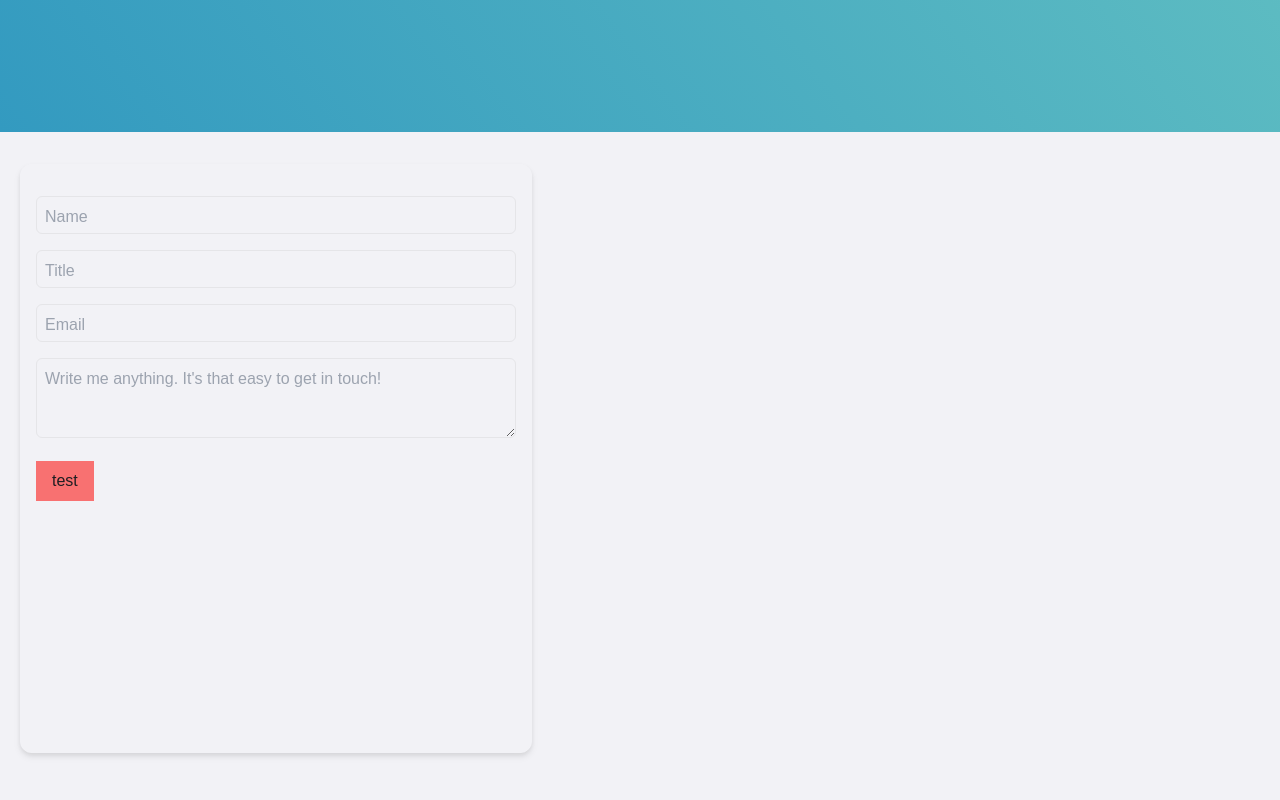
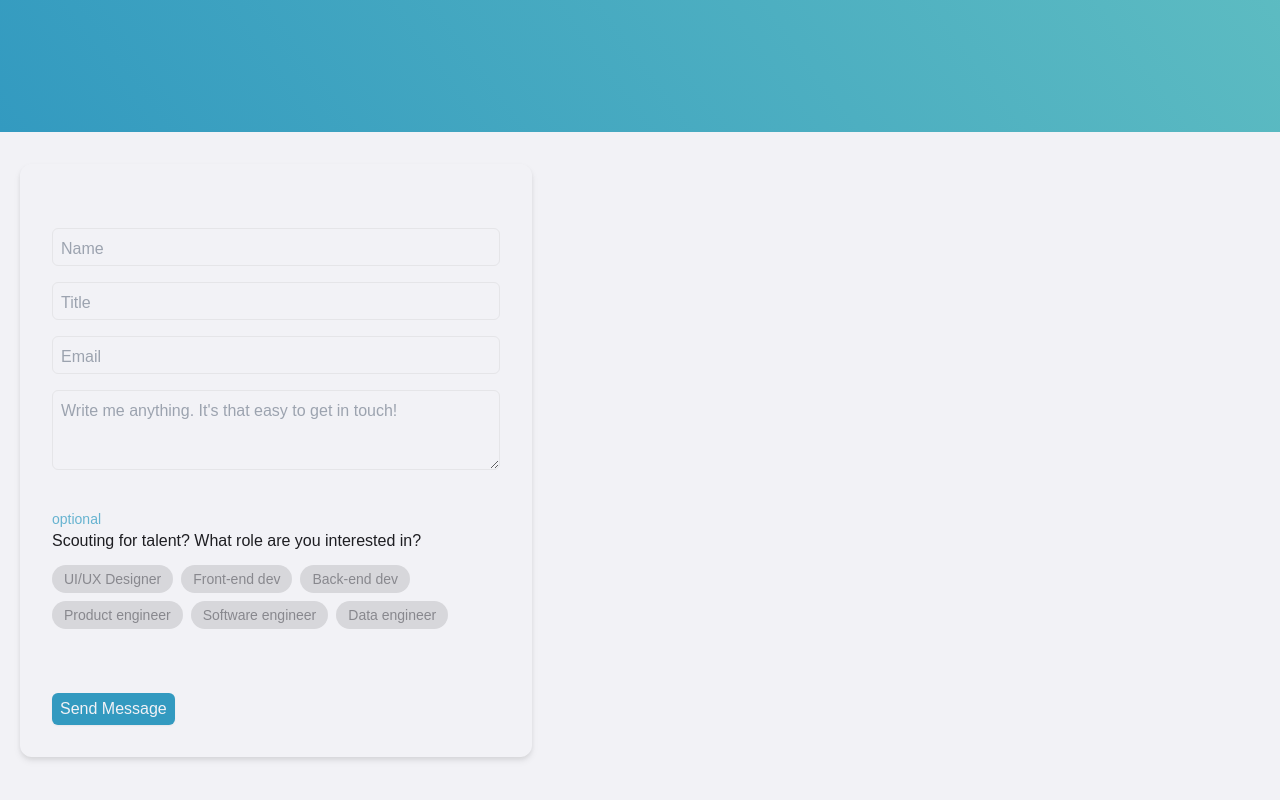
Before and after one commit to qarnayn-dev/qarnayn_portfolio, a Next.js app: page / in a window 1280 px wide. Shown: the part 2910-3710 px from the top of the page. Built offline with nearby package versions, Linux system fonts and the light colour scheme.

Commit message:
ADD - layout for the contact form

```diff
--- a/components/ContactSection.tsx
+++ b/components/ContactSection.tsx
@@ -1,5 +1,6 @@
 import { motion } from 'framer-motion';
 import React, { ChangeEvent, useEffect, useMemo, useReducer, useState } from 'react'
+import { TextInputField } from './TextInputField';
 
 export const ContactSection = () => {
   return (
@@ -23,63 +24,31 @@ const ContactMeForm = () => {
     }
 
     return (
-        <div className='w-full max-w-lg h-[80%] rounded-xl px-4 py-8 bg-themed-gray-base drop-shadow-md dark:bg-neutral-900 style-body'>
+        <div className='w-full max-w-lg rounded-xl px-4 mobile-lg:px-6 sm:px-8 pt-16 pb-6 bg-themed-gray-base drop-shadow-md dark:bg-neutral-900 style-body flex flex-col justify-center items-start'>
             <TextInputField title='Name' inputKeyName="name" value={state.name} onChange={handleInputChange} />
             <TextInputField title='Title' inputKeyName="title" value={state.title} onChange={handleInputChange} />
             <TextInputField title='Email' inputKeyName="email" value={state.email} onChange={handleInputChange} />
-            <TextInputField title='Message' hintText="Write me anything. It's that easy to get in touch!" inputKeyName="message" value={state.message} onChange={handleInputChange} useTextArea/>
-            <button className='bg-red-400 px-4 py-2' onClick={()=>checkForState()}>test</button>
+            <TextInputField title='Message' hintText="Write me anything. It's that easy to get in touch!" inputKeyName="message" value={state.message} onChange={handleInputChange} useTextArea />
+            <div className='w-full  mt-4 mb-2relative'>
+                <div className='style-small-text text-primary-t4 '>optional</div>
+                <div className='mb-3'>Scouting for talent? What role are you interested in?</div>
+                <div className='w-full gap-2 flex flex-wrap'>
+                    <SelectableTag>UI/UX Designer</SelectableTag>
+                    <SelectableTag>Front-end dev</SelectableTag>
+                    <SelectableTag>Back-end dev</SelectableTag>
+                    <SelectableTag>Product engineer</SelectableTag>
+                    <SelectableTag>Software engineer</SelectableTag>
+                    <SelectableTag>Data engineer</SelectableTag>
+                </div>
+            </div>
+            <button className='mt-16 mb-2 px-2 py-1 bg-primary-t2 text-themed-gray-base dark:text-themed-gray-inverse style-body shadow-sm dark:shadow-themed-gray-t3 font-normal rounded-md ' onClick={()=>checkForState()}>Send Message</button>
         </div>
     )
 }
 
-interface iTextInputField{
-    inputKeyName: string,
-    title: string,
-    value: string,
-    onChange: (e: ChangeEvent<HTMLInputElement | HTMLTextAreaElement >) => void,
-    hintText?: string,
-    labelId?: string,
-    useTextArea?: boolean,
-    className?: string,
-}
-
-const TextInputField = (props:iTextInputField) => {
-    const [isFocus, setIsFocus] = useState(false);
-    const shouldOnTop = useMemo(() => {
-        return (!isFocus && props.value.length === 0)
-    }, [isFocus, props.value.length === 0]);
-
-    const inputBoxCN: string = "w-full px-2 pt-2 pb-1 bg-transparent border-[1px] border-themed-gray-t2 rounded-md outline-none focus:outline-offset-0 focus:duration-500 ease-out-circ focus:outline-primary-t2 focus:border-transparent";
-
+const SelectableTag = (props:any) => {
     return (
-        <div className={`relative group ${props.className ?? 'mb-4'}`}>
-            <motion.label
-                transition={{duration: isFocus ? 0.3 : 0.12}}
-                animate={{
-                    translateY: shouldOnTop ? 0 : -14,
-                    translateX: shouldOnTop ? 6:0,
-                    scale: shouldOnTop ? 0.9 : 0.8,
-                    opacity:  shouldOnTop? 0: 1,
-                }}
-                className='bg-themed-gray-base text-themed-gray-t7 absolute top-0 left-0 px-1 group-focus-within:text-primary-base group-focus-within:font-medium'>{props.title}</motion.label>
-            {!props.useTextArea ?
-            <input
-                name={props.inputKeyName}
-                placeholder={isFocus ? "" : props.hintText ?? props.title}
-                onFocus={() => setIsFocus(true)}
-                onBlur={() => setIsFocus(false)}
-                onChange={(e) => props.onChange(e)}
-                className={`${inputBoxCN}`} />
-            : <textarea
-                name={props.inputKeyName}
-                placeholder={isFocus ? "" : props.hintText ?? props.title}
-                onFocus={() => setIsFocus(true)}
-                onBlur={() => setIsFocus(false)}
-                onChange={(e) => props.onChange(e)}
-                className={`${inputBoxCN} h-20`} />
-            }
-        </div>
+        <button className='px-3 py-1 bg-themed-gray-t3 rounded-2xl overflow-clip style-small-text text-themed-gray-t9'>{props.children}</button>
     )
  }
 
--- a/styles/globals.css
+++ b/styles/globals.css
@@ -31,6 +31,11 @@
     /* Sub-heading scaled */
     .style-body{
         @apply text-sm mobile-lg:text-base 2xl:lg:text-lg
+    }
+
+     /* Sub-heading scaled */
+    .style-small-text{
+        @apply text-xs mobile-lg:text-sm 2xl:lg:text-base font-light
     }
 
     /* Sub-heading scaled */
```
